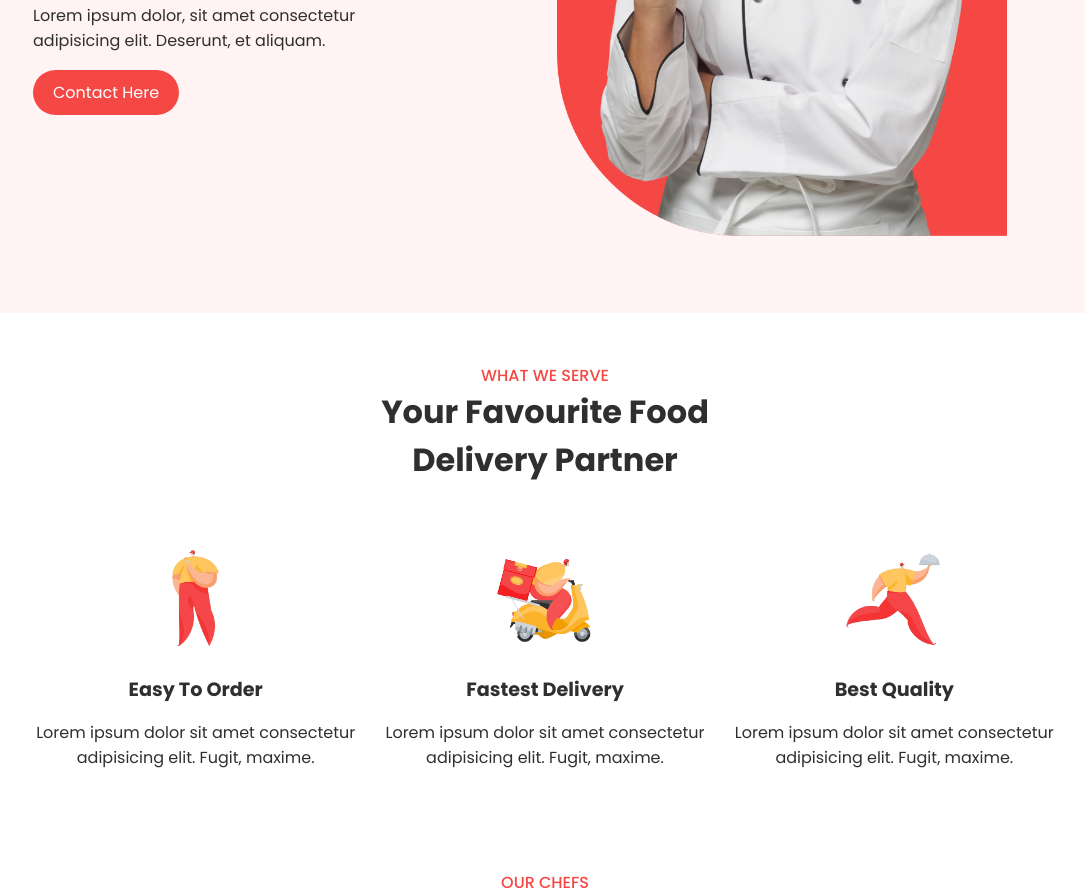
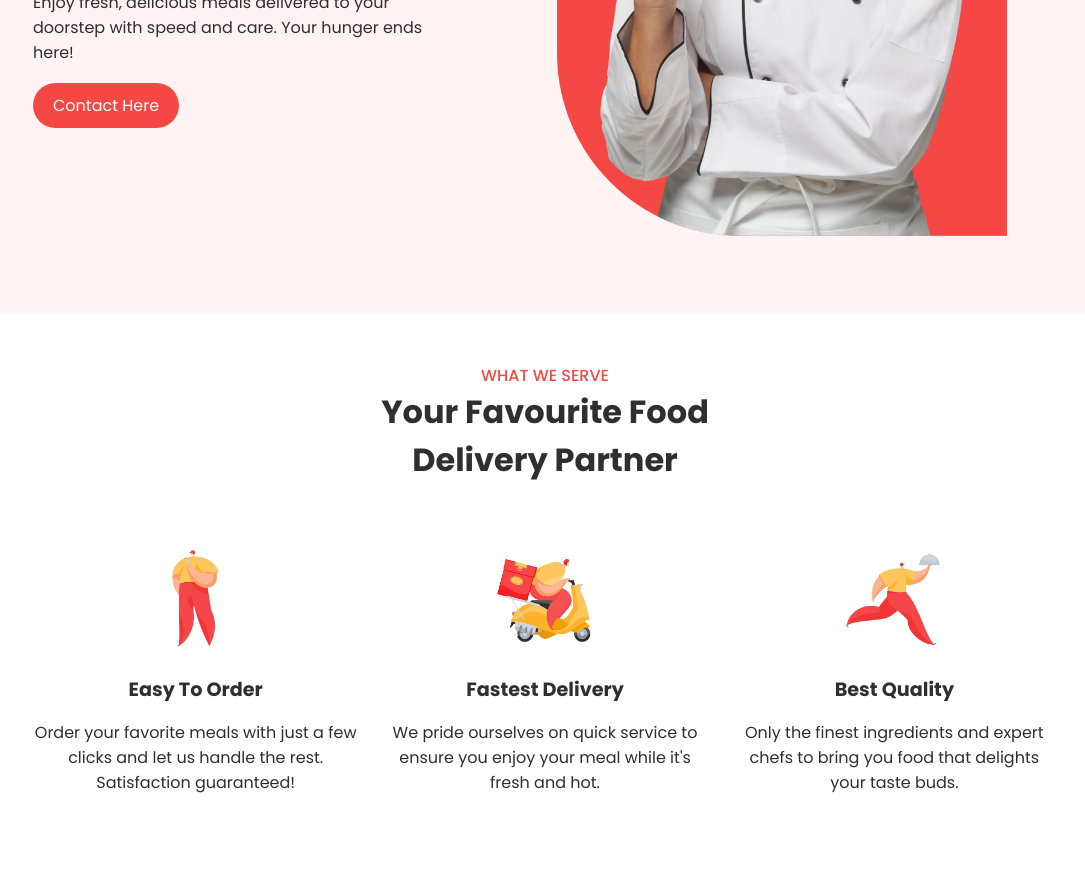
Before and after one commit to Pratik-Wasekar44/BestChefs, a plain HTML site: page index.html in a window 1280 px wide. Shown: the part 487-1379 px from the top of the page, without its empty margins (95-1180 px from the left). Drawn offline with nearby package versions, Linux system fonts and the light colour scheme.

Commit message:
small changes

```diff
--- a/index.html
+++ b/index.html
@@ -27,10 +27,10 @@
     <!-- Home -->
     <section class="home" id="home">
         <div class="home-text">
-            <h3>More Then Faster</h3>
+            <h3>More Than Faster</h3>
             <h1>Be The Fastest <br />In Delivering <br />Your <span>Food</span></h1>
-                <p>Lorem ipsum dolor, sit amet consectetur adipisicing elit. Deserunt, et aliquam.</p>
-                <a href="#contact" class="btn">Contact Here</a>
+            <p>Enjoy fresh, delicious meals delivered to your doorstep with speed and care. Your hunger ends here!</p>
+            <a href="#contact" class="btn">Contact Here</a>
         </div>
         <div class="home-img">
             <img src="img/chef.png" alt="">
@@ -46,17 +46,17 @@
             <div class="box">
                 <img src="img/order.png" alt="">
                 <h2>Easy To Order</h2>
-                <p>Lorem ipsum dolor sit amet consectetur adipisicing elit. Fugit, maxime.</p>
+                <p>Order your favorite meals with just a few clicks and let us handle the rest. Satisfaction guaranteed!</p>
             </div>
             <div class="box">
                 <img src="img/ship.png" alt="">
                 <h2>Fastest Delivery</h2>
-                <p>Lorem ipsum dolor sit amet consectetur adipisicing elit. Fugit, maxime.</p>
+                <p>We pride ourselves on quick service to ensure you enjoy your meal while it's fresh and hot.</p>
             </div>
             <div class="box">
                 <img src="img/deliver.png" alt="">
                 <h2>Best Quality</h2>
-                <p>Lorem ipsum dolor sit amet consectetur adipisicing elit. Fugit, maxime.</p>
+                <p>Only the finest ingredients and expert chefs to bring you food that delights your taste buds.</p>
             </div>
         </div>
     </section>
@@ -71,7 +71,7 @@
                 <img src="img/chef1.png" alt="">
                 <div class="text">
                     <h2>John Watson</h2>
-                    <p>Lorem ipsum dolor sit amet consectetur adipisicing elit. Nesciunt, doloribus.</p>
+                    <p>With years of culinary experience, John specializes in creating dishes that are both artistic and flavorful.</p>
                     <a href="#" class="btn">Hire Now</a>
                 </div>
             </div>
@@ -79,7 +79,7 @@
                 <img src="img/chef2.png" alt="">
                 <div class="text">
                     <h2>Alexa Gomez</h2>
-                    <p>Lorem ipsum dolor sit amet consectetur adipisicing elit. Nesciunt, doloribus.</p>
+                    <p>Alexa's passion for food shines through her creative recipes and impeccable attention to detail.</p>
                     <a href="#" class="btn">Hire Now</a>
                 </div>
             </div>
@@ -87,7 +87,7 @@
                 <img src="img/chef3.jpg" alt="">
                 <div class="text">
                     <h2>Richard</h2>
-                    <p>Lorem ipsum dolor sit amet consectetur adipisicing elit. Nesciunt, doloribus.</p>
+                    <p>Richard's signature dishes combine traditional flavors with a modern twist to create unforgettable meals.</p>
                     <a href="#" class="btn">Hire Now</a>
                 </div>
             </div>
@@ -103,7 +103,7 @@
             <form action="">
                 <input type="text" placeholder="Your Name">
                 <input type="email" name="" id="" placeholder="Enter Your Email...">
-                <textarea name="" id="" cols="30" rows="10" placeholder="Write Your Message Here... "></textarea>
+                <textarea name="" id="" cols="30" rows="10" placeholder="Write Your Message Here..."></textarea>
                 <input type="button" value="Send" class="contact-button">
             </form>
         </div>
@@ -113,10 +113,6 @@
         <p>&#169; PratikWasekar All Right Reserved.</p>
     </div>
 
-
-
-
-
     <!-- Link To Js -->
     <script src="main.js"></script>
 </body>
```
